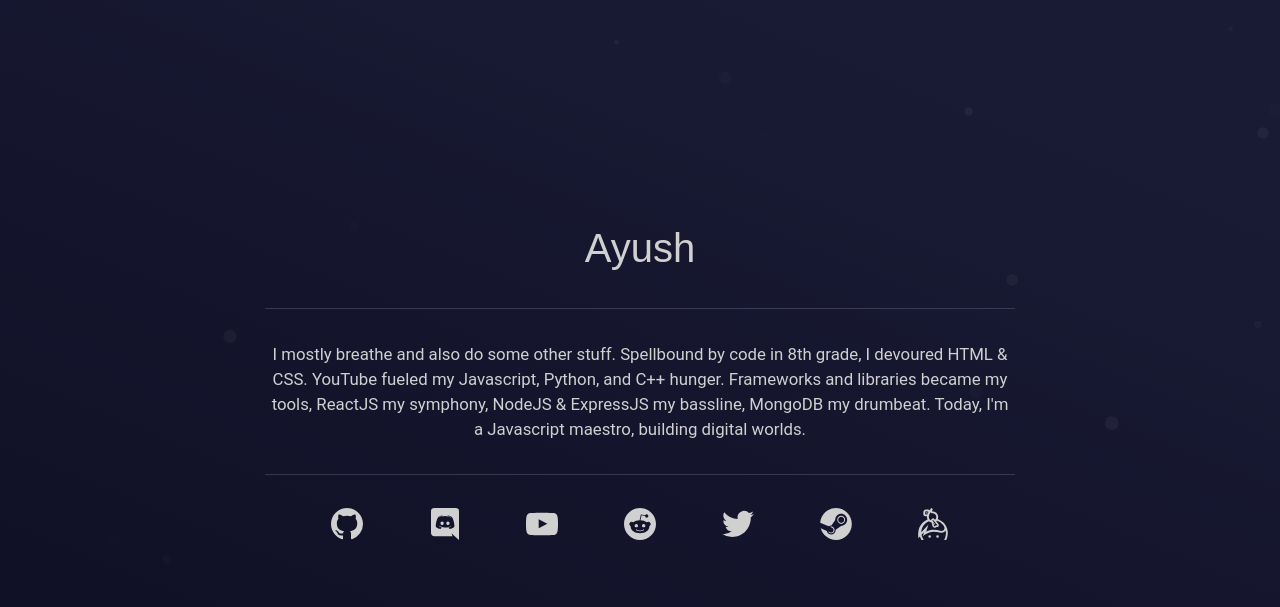
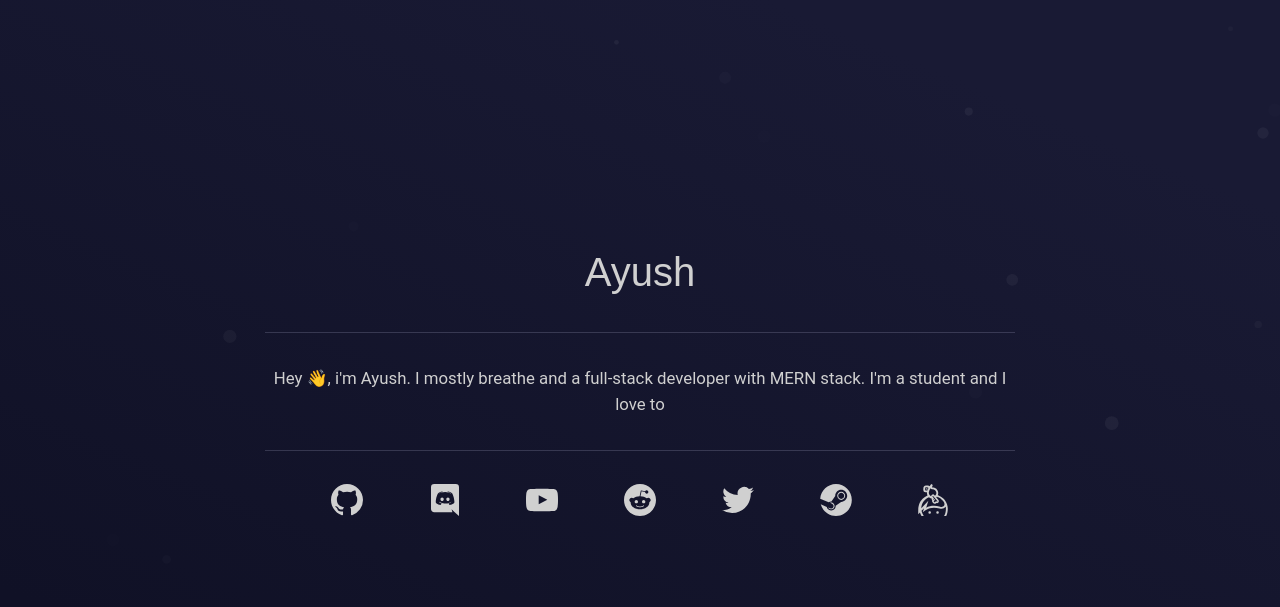
Before and after one commit to ayushedith/ayush, a plain HTML site: page index.html in a window 1280 px wide. Drawn offline with Linux system fonts and the light colour scheme; animation ran at ten frames a second; a web font is replaced by a local one.

Commit message:
Updated a tagline in index.html

```diff
--- a/index.html
+++ b/index.html
@@ -152,7 +152,7 @@
             <h1>Ayush</h1>
             <hr>
             <p class="tagline">
-                I mostly breathe and also do some other stuff. Spellbound by code in 8th grade, I devoured HTML & CSS. YouTube fueled my Javascript, Python, and C++ hunger. Frameworks and libraries became my tools, ReactJS my symphony, NodeJS & ExpressJS my bassline, MongoDB my drumbeat. Today, I'm a Javascript maestro, building digital worlds.
+               Hey 👋, i'm Ayush. I mostly breathe and a full-stack developer with MERN stack. I'm a student and I love to <CODE/>
             </p>
             <hr>
             <p class="social-buttons">
```
